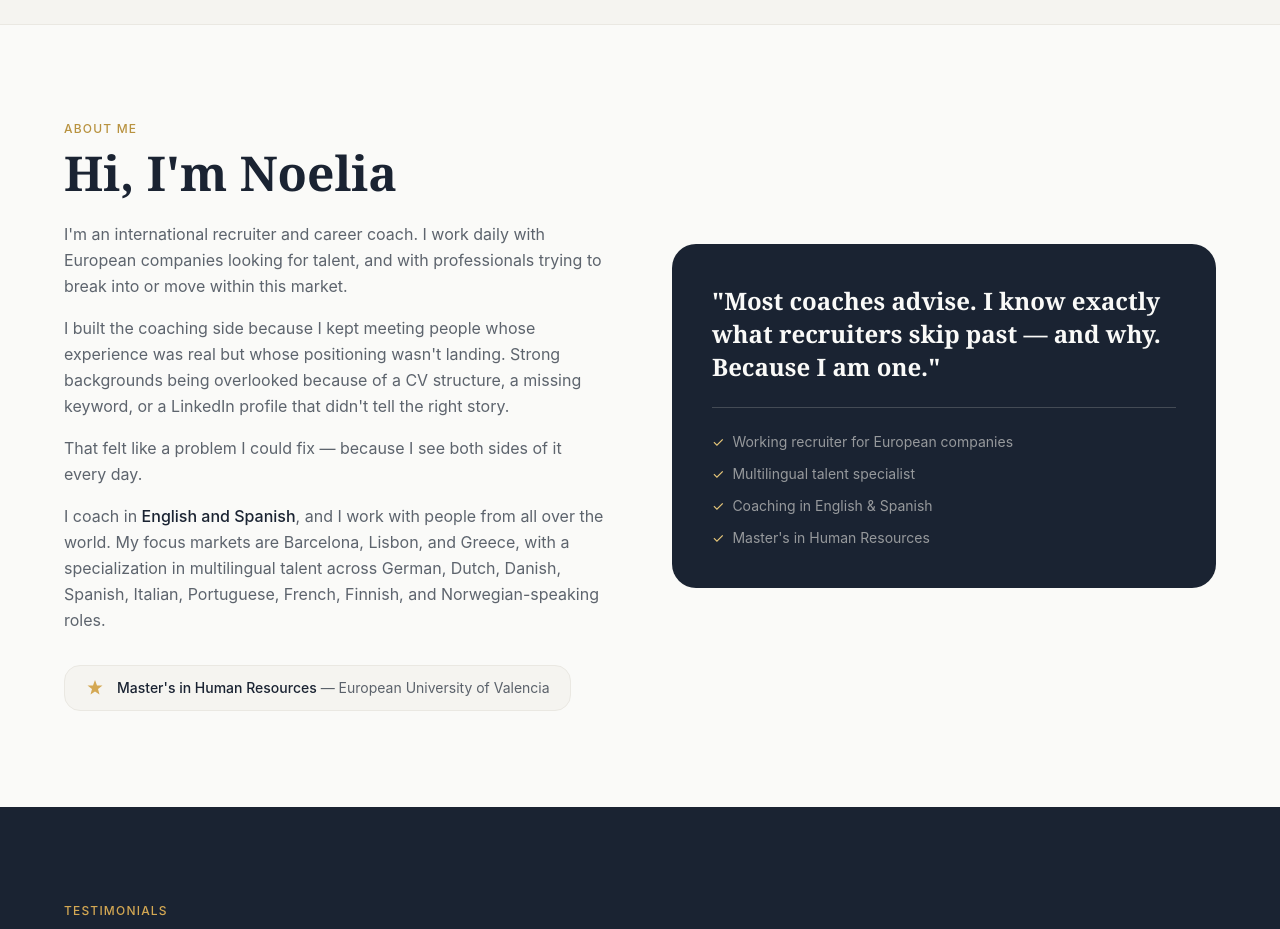
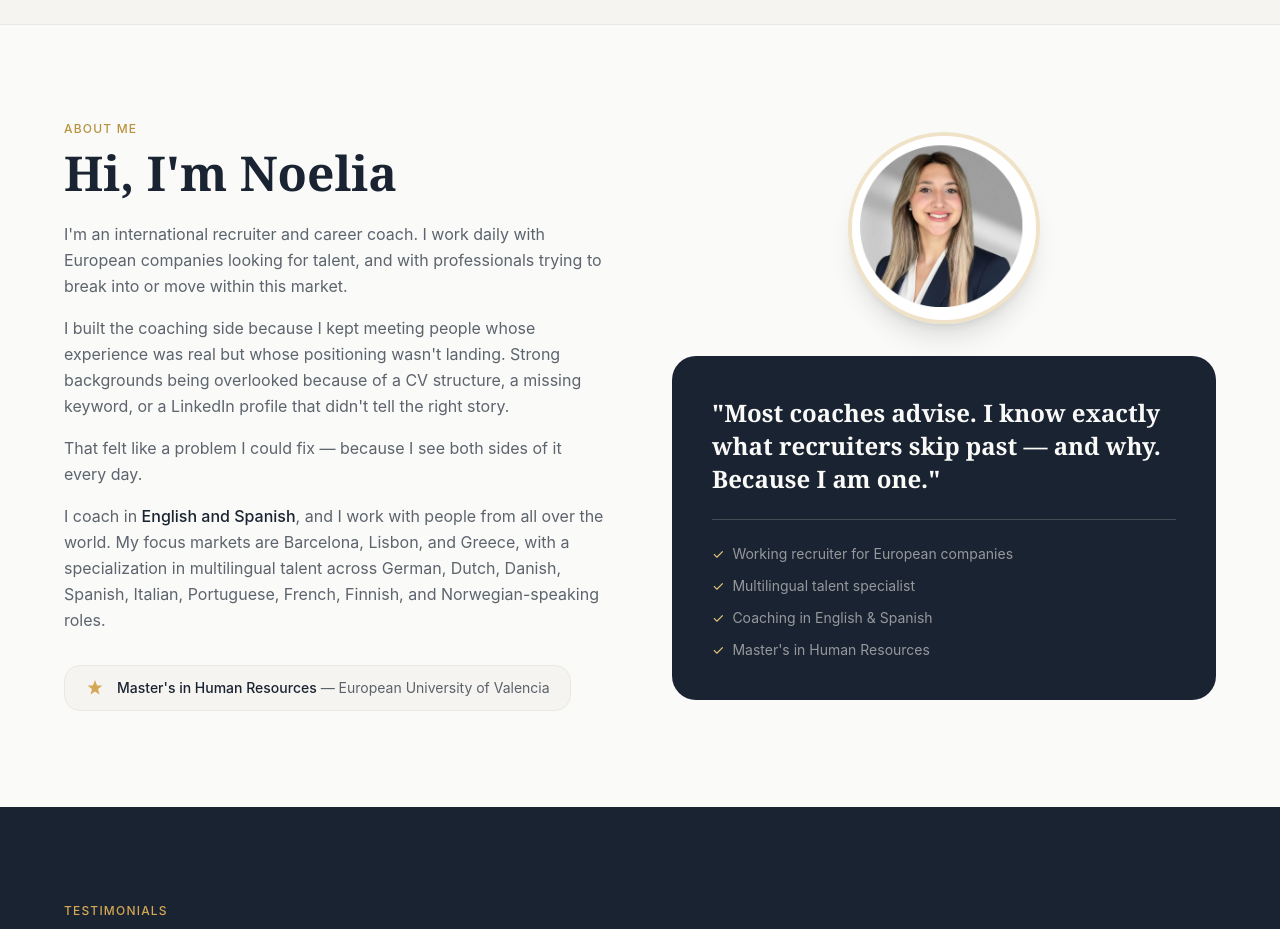
Before and after one commit to teruelorteganoelia-bit/land-in-europe-website, a Next.js app: page / in a window 1280 px wide. Shown: the part 4060-4989 px from the top of the page. Built offline with nearby package versions, Linux system fonts and the light colour scheme.

Commit message:
add headshot photo

```diff
--- a/app/page.tsx
+++ b/app/page.tsx
@@ -574,6 +574,16 @@ function About() {
 
           {/* Visual block */}
           <div className="relative">
+            {/* Photo */}
+            <div className="flex justify-center mb-8">
+              <div className="relative w-48 h-48 rounded-full overflow-hidden border-4 border-gold-500/30 shadow-xl">
+                <img
+                  src="/noelia.png"
+                  alt="Noelia Teruel Ortega — Career Coach"
+                  className="w-full h-full object-cover"
+                />
+              </div>
+            </div>
             <div className="bg-navy-900 rounded-3xl p-10 text-cream-50">
               <p className="font-serif text-2xl font-semibold leading-snug mb-6 text-cream-50">
                 "Most coaches advise. I know exactly what recruiters skip past — and why. Because I am one."
```
Also changed, not shown: public/noelia.png (added).
